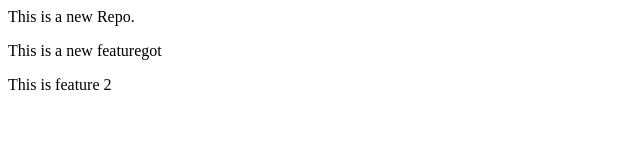
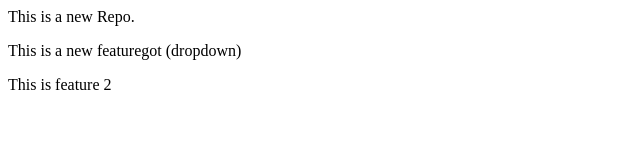
Before and after one commit to Tishyaketu/localrepo, a plain HTML site: page index.html in a window 1280 px wide. Shown: the full height of the page, 0-640 px from the left. Drawn offline with Linux system fonts and the light colour scheme.

```diff
--- a/index.html
+++ b/index.html
@@ -1,3 +1,3 @@
 <p>This is a new Repo.</p>
-<p>This is a new featuregot </p>
+<p>This is a new featuregot (dropdown)</p>
 <p> This is feature 2 </p>
```
